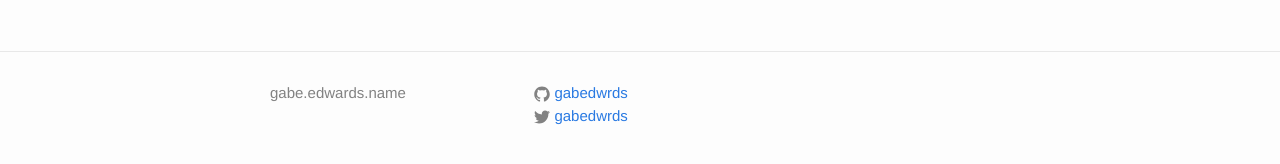
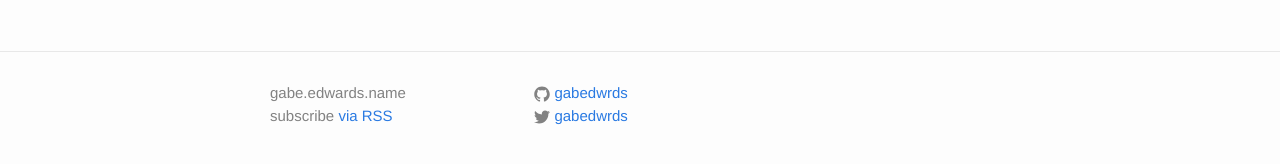
Before and after one commit to gabedwrds/gabedwrds.github.io, a Jekyll site: the page built from _posts/2015-03-16-empty.markdown, in a window 1280 px wide. Shown: the part 272-436 px from the top of the page. Built offline with Jekyll 4.4.1, drawn with Linux system fonts in a browser that asks for light colours.

Commit message:
Move RSS to footer

```diff
--- a/_includes/footer.html
+++ b/_includes/footer.html
@@ -6,6 +6,7 @@
       <div class="footer-col  footer-col-1">
         <ul class="contact-list">
           <li>{{ site.title }}</li>
+          <li>subscribe <a href="{{ "/feed.xml" | prepend: site.baseurl }}">via RSS</a></li>
           <li><a href="mailto:{{ site.email }}">{{ site.email }}</a></li>
         </ul>
       </div>
--- a/index.html
+++ b/index.html
@@ -19,6 +19,4 @@ layout: default
     {% endfor %}
   </ul>
 
-  <p class="rss-subscribe">subscribe <a href="{{ "/feed.xml" | prepend: site.baseurl }}">via RSS</a></p>
-
 </div>
```
